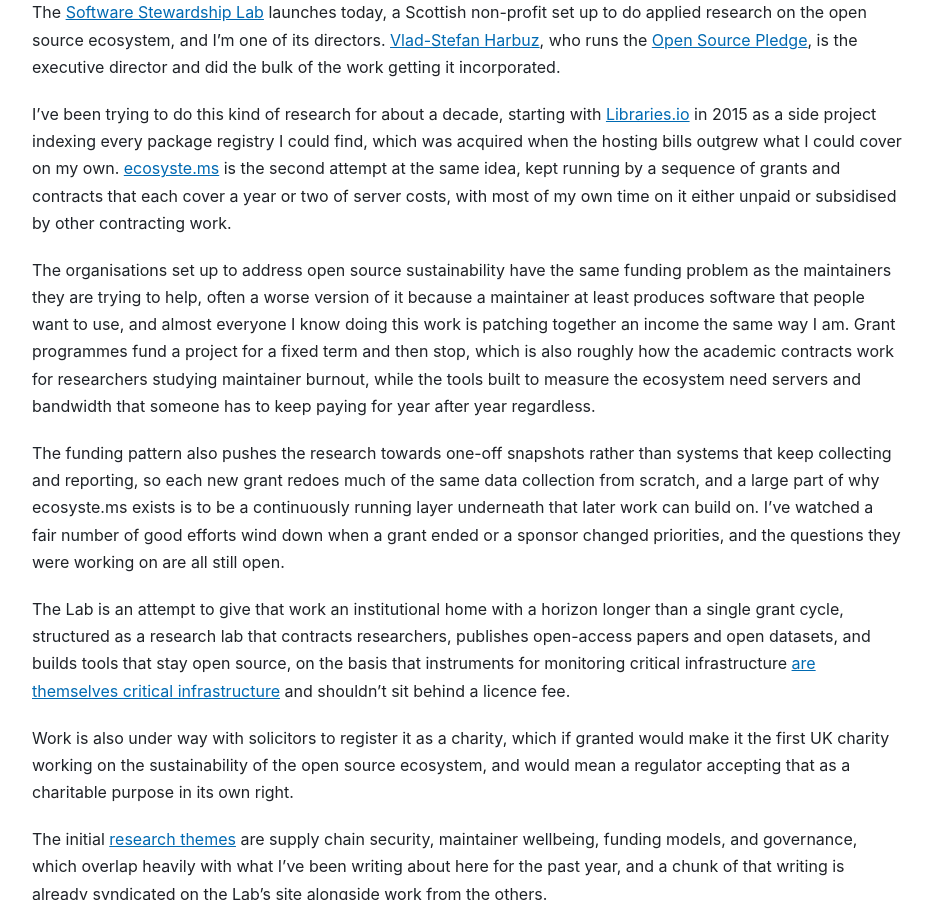
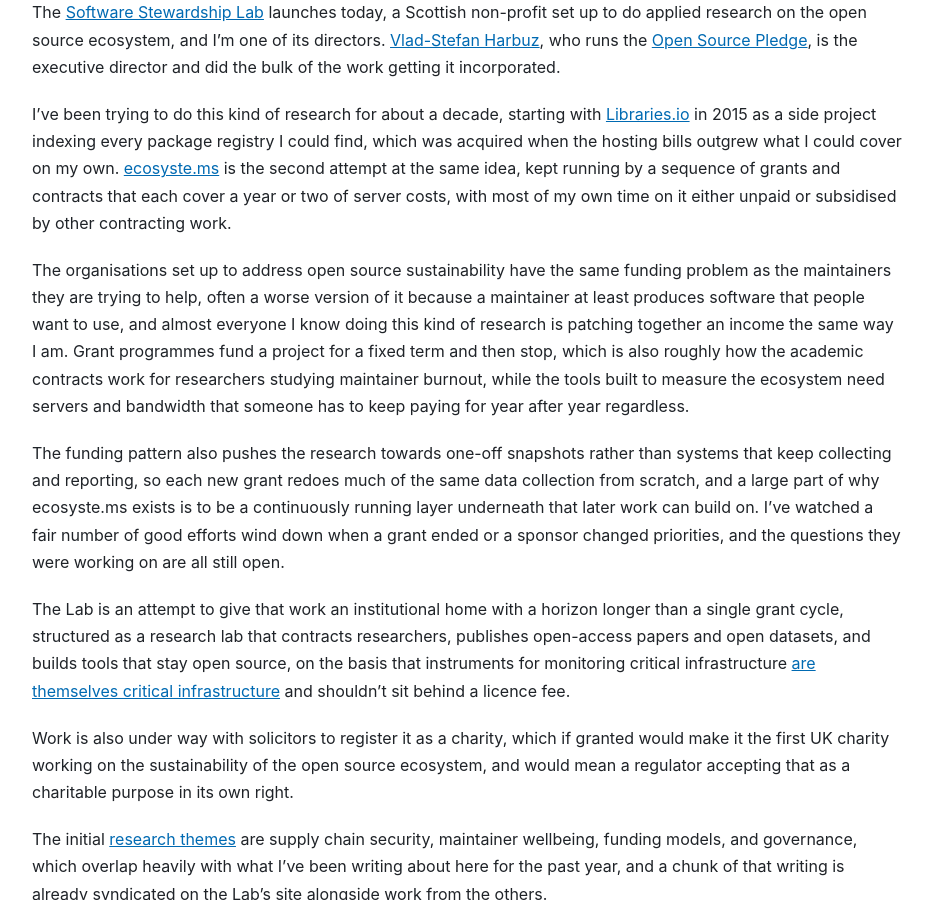
Before and after one commit to andrew/nesbitt.io, a Jekyll site: the page built from _posts/2026/2026-08-07-the-software-stewardship-lab.md, in a window 1280 px wide and 900 px high, scrolled down 320 px. Shown: the whole window, without its empty margins (173-1106 px from the left). Built offline with Jekyll 4.4.1, drawn with Linux system fonts in a browser that asks for light colours; comment, search, counter and statistics services are not loaded.

Commit message:
Fix wording for clarity in Software Stewardship Lab post

```diff
--- a/_data/stats.json
+++ b/_data/stats.json
@@ -1,5 +1,5 @@
 {
-  "generated_at": "2026-08-04T11:47:19Z",
+  "generated_at": "2026-08-04T12:03:23Z",
   "total_posts": 190,
   "total_words": 265978,
   "reading_minutes": 1330,
--- a/_posts/2026/2026-08-07-the-software-stewardship-lab.md
+++ b/_posts/2026/2026-08-07-the-software-stewardship-lab.md
@@ -13,7 +13,7 @@
 
 I've been trying to do this kind of research for about a decade, starting with [Libraries.io](https://libraries.io) in 2015 as a side project indexing every package registry I could find, which was acquired when the hosting bills outgrew what I could cover on my own. [ecosyste.ms](https://ecosyste.ms) is the second attempt at the same idea, kept running by a sequence of grants and contracts that each cover a year or two of server costs, with most of my own time on it either unpaid or subsidised by other contracting work.
 
-The organisations set up to address open source sustainability have the same funding problem as the maintainers they are trying to help, often a worse version of it because a maintainer at least produces software that people want to use, and almost everyone I know doing this work is patching together an income the same way I am. Grant programmes fund a project for a fixed term and then stop, which is also roughly how the academic contracts work for researchers studying maintainer burnout, while the tools built to measure the ecosystem need servers and bandwidth that someone has to keep paying for year after year regardless.
+The organisations set up to address open source sustainability have the same funding problem as the maintainers they are trying to help, often a worse version of it because a maintainer at least produces software that people want to use, and almost everyone I know doing this kind of research is patching together an income the same way I am. Grant programmes fund a project for a fixed term and then stop, which is also roughly how the academic contracts work for researchers studying maintainer burnout, while the tools built to measure the ecosystem need servers and bandwidth that someone has to keep paying for year after year regardless.
 
 The funding pattern also pushes the research towards one-off snapshots rather than systems that keep collecting and reporting, so each new grant redoes much of the same data collection from scratch, and a large part of why ecosyste.ms exists is to be a continuously running layer underneath that later work can build on. I've watched a fair number of good efforts wind down when a grant ended or a sponsor changed priorities, and the questions they were working on are all still open.
 
```
